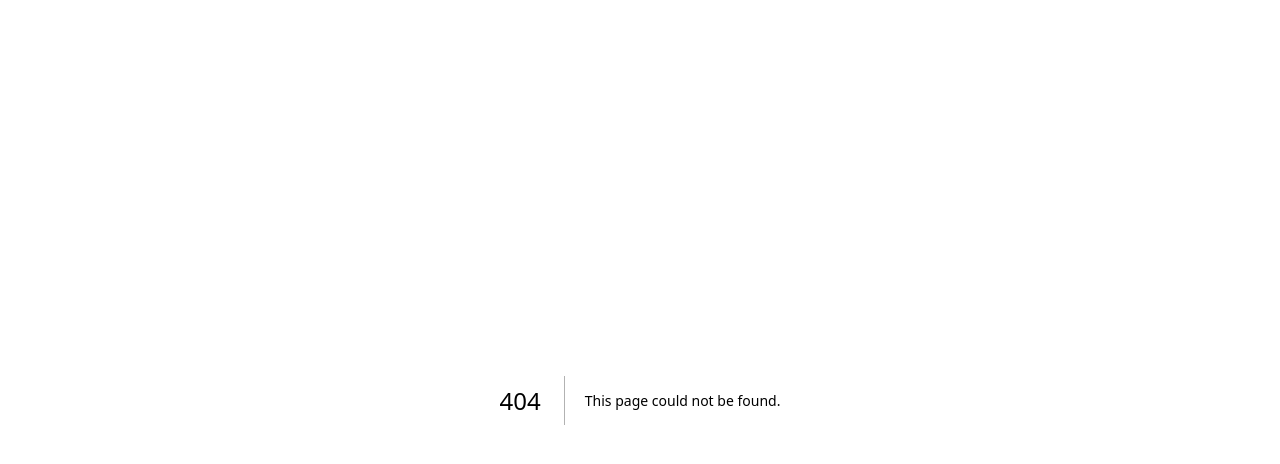
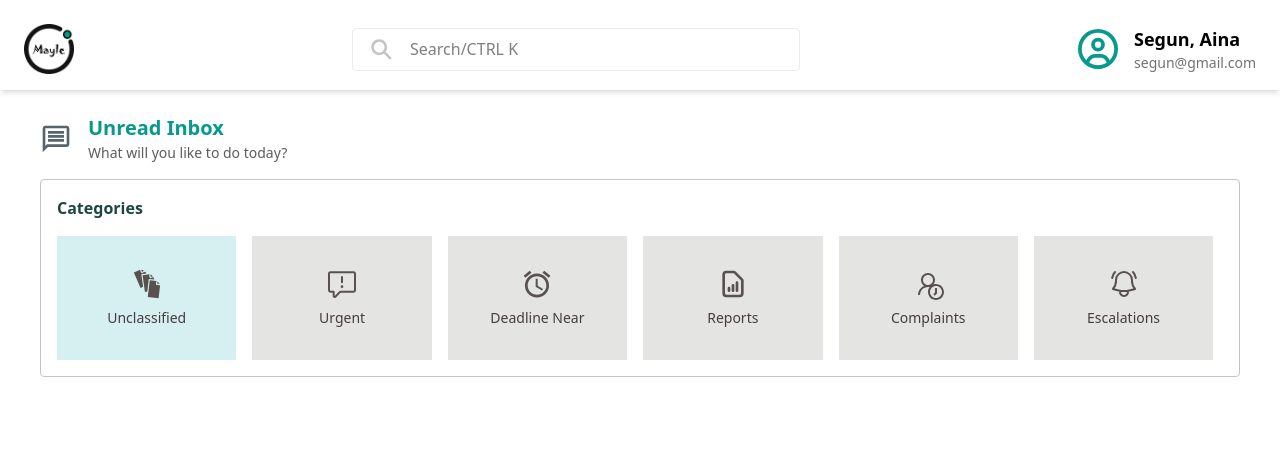
Before and after one commit to KodenOps/mayle, a Next.js app: page /inbox in a window 1280 px wide. Before the commit this address had no page. Shown: the top 464 px of the page. Built offline with nearby package versions, Linux system fonts and the light colour scheme.

Commit message:
NEW PAGE: Created the inbox page.

```diff
--- a/src/app/home/page.tsx
+++ b/src/app/home/page.tsx
@@ -27,7 +27,7 @@ const page = () => {
 				/>
 				<div className='linksPlane flex items-center md:justify-start justify-around md:gap-4 gap-2 w-full mt-4 flex-wrap '>
 					<LinkBox
-						url='/'
+						url='/inbox'
 						title='Unread Inbox'
 						color='#D6EFF0'
 						Icon={BiMessageDetail}
--- /dev/null
+++ b/src/app/inbox/page.tsx
@@ -0,0 +1,77 @@
+import LinkBox from '@/component/LinkBox';
+import Navbar from '@/component/Navbar';
+import Title from '@/component/Title';
+import React from 'react';
+import { MdOutlineMessage } from 'react-icons/md';
+import { GiFiles } from 'react-icons/gi';
+import { GoReport } from 'react-icons/go';
+import { HiOutlineDocumentReport } from 'react-icons/hi';
+import { LiaUserClockSolid } from 'react-icons/lia';
+
+import { IoMdAlarm } from 'react-icons/io';
+import { HiOutlineBellAlert } from 'react-icons/hi2';
+
+const page = () => {
+	return (
+		<div>
+			<Navbar />
+			<div className='content md:px-10 px-6 w-full py-6'>
+				{/* the title layer */}
+				<div className='greet flex items-center gap-4'>
+					<MdOutlineMessage
+						size={32}
+						color='#56646D'
+					/>
+					<Title
+						header='Unread Inbox'
+						subtext='What will you like to do today?'
+					/>
+				</div>
+				{/* Main content */}
+				<div className='main w-full border-1 border-[#c4c4c4] min-h-10 mt-4 rounded-sm p-4'>
+					<h3 className='font-semibold text-md text-[#1D4642]'>Categories</h3>
+					<div className='emailCategories flex items-center md:justify-start justify-around md:gap-4 gap-2 w-full mt-4 flex-wrap'>
+						<LinkBox
+							url='/inbox'
+							title='Unclassified'
+							color='#D6EFF0'
+							Icon={GiFiles}
+						/>
+						<LinkBox
+							url='/inbox'
+							title='Urgent'
+							color='#E4E4E3'
+							Icon={GoReport}
+						/>
+						<LinkBox
+							url='/inbox'
+							title='Deadline Near'
+							color='#E4E4E3'
+							Icon={IoMdAlarm}
+						/>
+						<LinkBox
+							url='/inbox'
+							title='Reports'
+							color='#E4E4E3'
+							Icon={HiOutlineDocumentReport}
+						/>
+						<LinkBox
+							url='/inbox'
+							title='Complaints'
+							color='#E4E4E3'
+							Icon={LiaUserClockSolid}
+						/>
+						<LinkBox
+							url='/inbox'
+							title='Escalations'
+							color='#E4E4E3'
+							Icon={HiOutlineBellAlert}
+						/>
+					</div>
+				</div>
+			</div>
+		</div>
+	);
+};
+
+export default page;
--- a/src/component/LinkBox.tsx
+++ b/src/component/LinkBox.tsx
@@ -8,8 +8,8 @@ interface linkBox {
 }
 const LinkBox = ({ url, title, color, Icon }: linkBox) => {
 	return (
-		<button
-			// href={url}
+		<Link
+			href={url}
 			className='py-8  w-[calc(100%/2.3)] md:w-[calc(100%/6.5)] flex items-center flex-col font-medium text-[#453D3D] gap-2 md:text-md text-sm cursor-pointer'
 			style={{ backgroundColor: color }}>
 			<Icon
@@ -17,7 +17,7 @@ const LinkBox = ({ url, title, color, Icon }: linkBox) => {
 				color='#59514F'
 			/>
 			{title}
-		</button>
+		</Link>
 	);
 };
 
```
